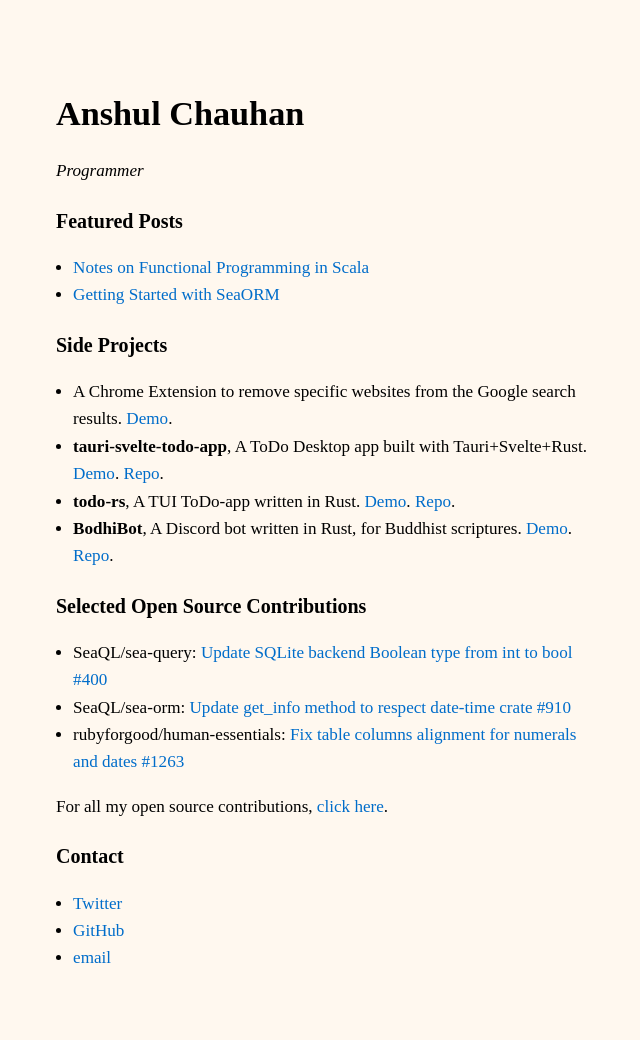
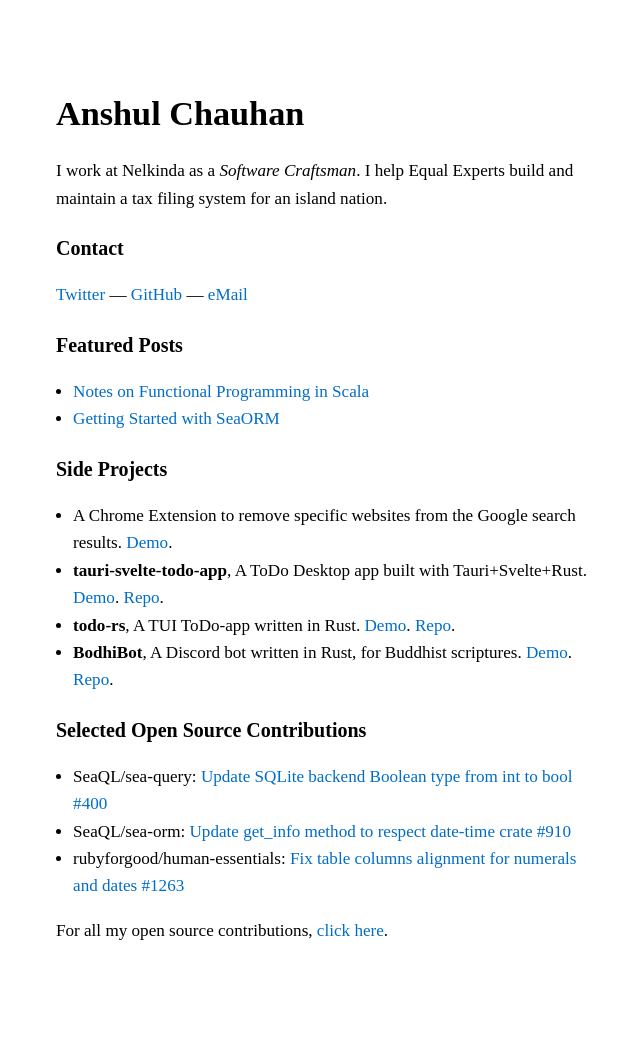
Before and after one commit to anshulxyz/anshulxyz.github.io, a Jekyll site: the page built from index.md, in a window 1280 px wide. Shown: the whole page, without its empty margins (314-954 px from the left). Built offline with Jekyll 4.4.1, drawn with Linux system fonts in a browser that asks for light colours; after the commit the page ends 1013 px from its top, so only the background shows below that.

Commit message:
Add short intro to the index

```diff
--- a/_includes/head.html
+++ b/_includes/head.html
@@ -3,7 +3,6 @@
   <meta name="viewport" content="width=device-width, initial-scale=1.0">
   <title>{% if page.title %}{{ " - " | prepend: page.title }}{% endif %}{{ site.title }}</title>
   <meta property="og:title" content="{% if page.title %}{{ " - " | prepend: page.title }}{% endif %}{{ site.title }}">
-  <meta property="og:image" content="{% if page.ogImage %}{{ page.ogImage }}{% endif %}">
   {% if page.description %}
     <meta name="description" content="{{ page.description }}">
     <meta property="og:description" content="{{ page.description }}">
--- a/_sass/main.scss
+++ b/_sass/main.scss
@@ -14,7 +14,7 @@
   line-height: 1.6;
   font-family: $serif;
   font-size: calc(1em * 1.07);
-  background: $color-amber-1;
+  background: white;
   color: black;
 }
 
@@ -63,9 +63,9 @@
 blockquote {
   margin: 0;
   padding: 0.1rem 1rem;
-  background: lighten($color-amber-2, 8%);
-  border-left: 2px solid $color-amber-3;
-  color: $color-amber-5;
+  background: $color-sky-1;
+  //border-left: 2px solid $color-powder-3;
+  color: $color-sky-5;
 }
 
 .footnotes {
--- a/index.md
+++ b/index.md
@@ -10,7 +10,14 @@
 
 # Anshul Chauhan
 
-_Programmer_
+I work at Nelkinda as a _Software Craftsman_. I help Equal Experts build and
+maintain a tax filing system for an island nation.
+
+### Contact
+
+[Twitter](https://twitter.com/anshulxyz){:target="_blank"} &mdash;
+[GitHub](https://github.com/anshulxyz){:target="_blank"} &mdash;
+[eMail](mailto:anshulchauhan@outlook.com)
 
 ### Featured Posts
 
```
Also changed, not shown: other parts of index.md (+0 -6 lines), _drafts/artificial-meat.md (added, +16 -0 lines), _drafts/map-filter-reduce.md (added, +16 -0 lines), _posts/2022-07-13-getting-started-seaorm.md (+0 -1 lines), _posts/2022-12-01-fp-scala.md (+0 -1 lines).
